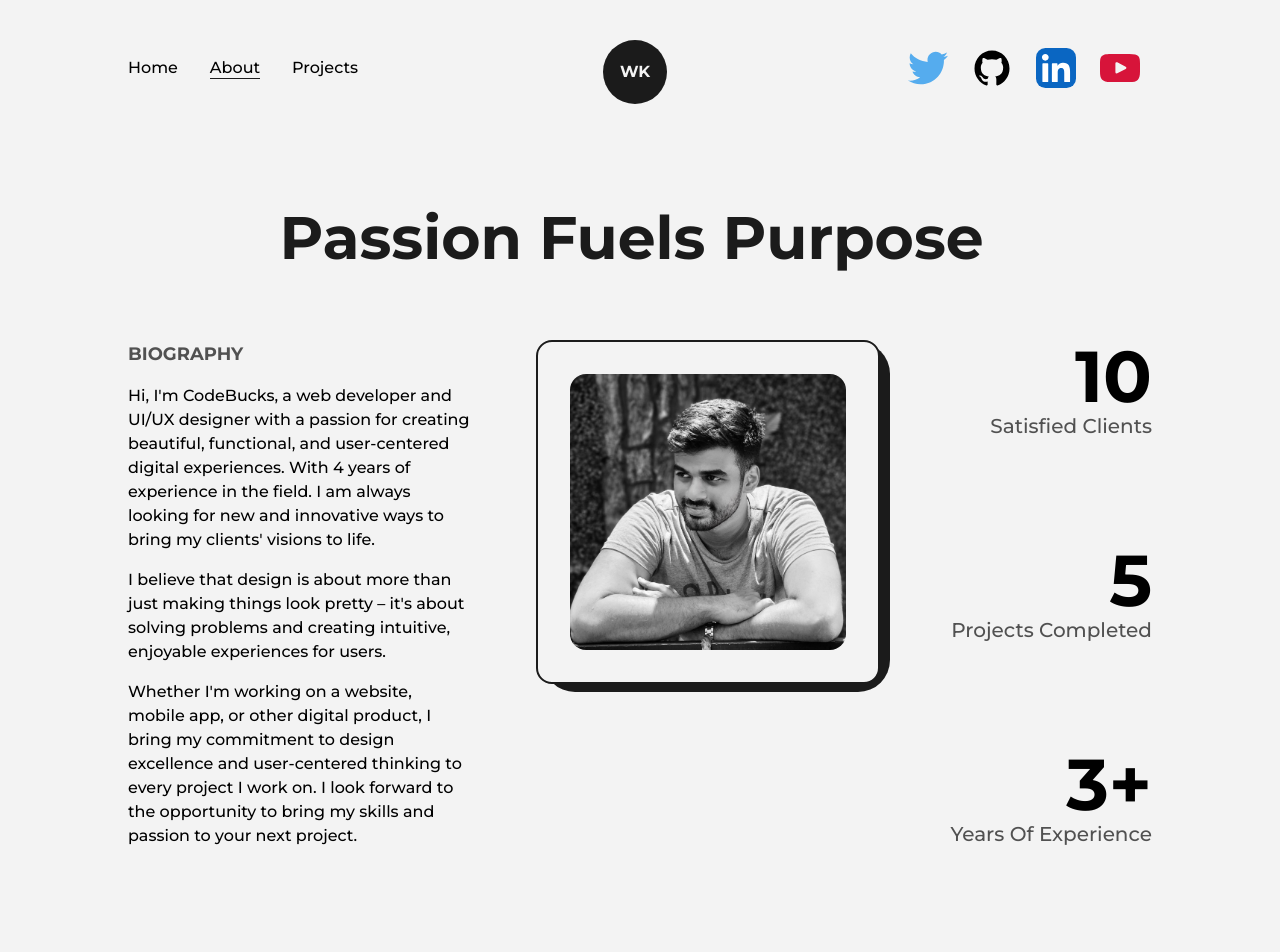
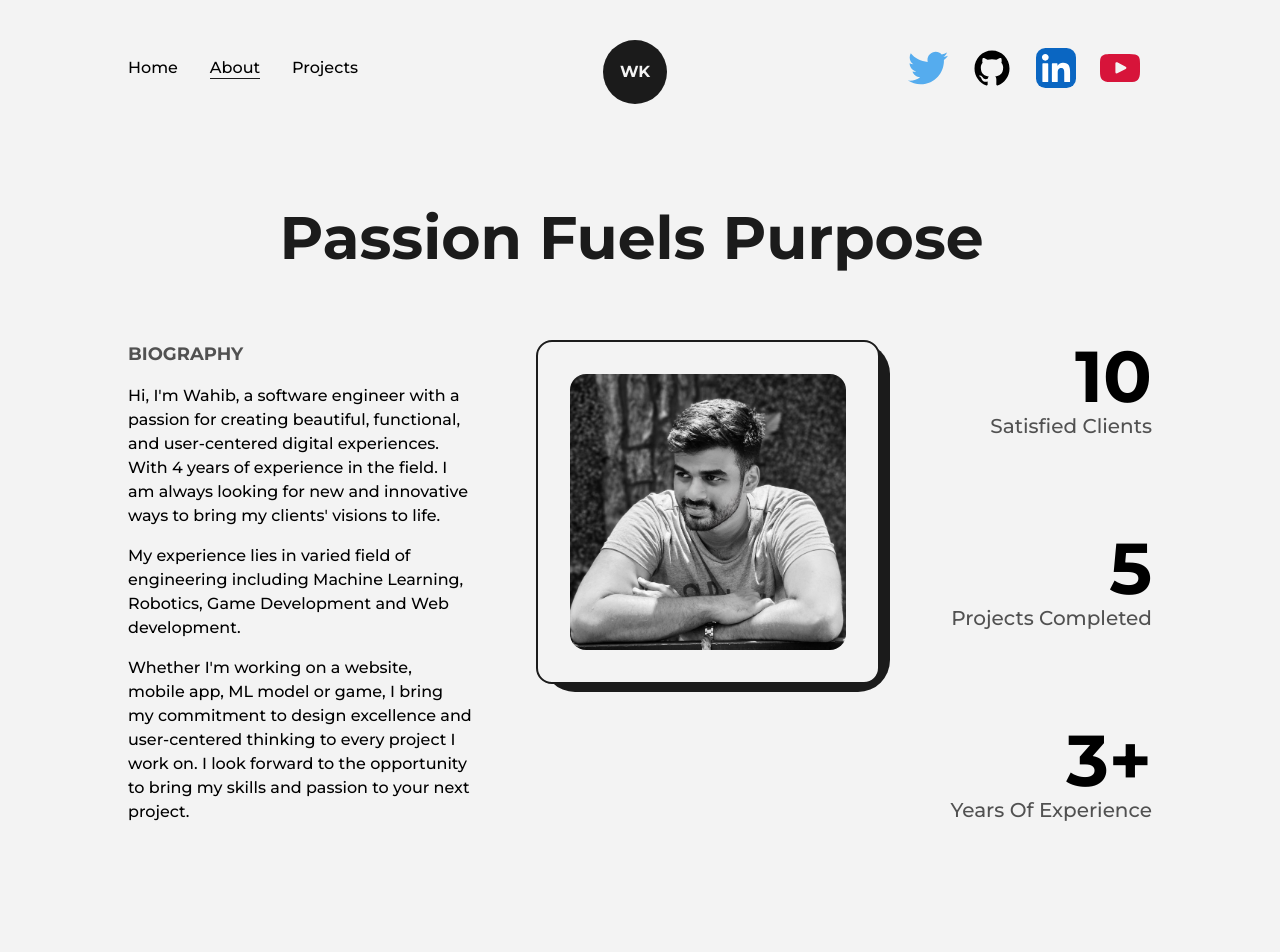
Before and after one commit to Kanchuking1/NextJSPortfolio, a Next.js app: page /about in a window 1280 px wide. Shown: the top 952 px of the page. Built offline with nearby package versions, Linux system fonts and the light colour scheme.

Commit message:
About Me Page Fixed

```diff
--- a/src/pages/about.js
+++ b/src/pages/about.js
@@ -55,17 +55,17 @@ const About= () => {
                             Biography
                         </h2>
                         <p className='font-medium'>
-                            Hi, I'm CodeBucks, a web developer and UI/UX designer with a passion for creating beautiful, functional,
+                            Hi, I'm Wahib, a software engineer with a passion for creating beautiful, functional,
                             and user-centered digital experiences. With 4 years of experience in the field. I am always looking for
                             new and innovative ways to bring my clients' visions to life.
                         </p>
                         <p className='my-4 font-medium'>
-                            I believe that design is about more than just making things look pretty – it's about solving problems and
-                            creating intuitive, enjoyable experiences for users.
+                            My experience lies in varied field of engineering including Machine Learning, Robotics,
+                             Game Development and Web development.
                         </p>
                         <p className='font-medium'>
-                            Whether I'm working on a website, mobile app, or
-                            other digital product, I bring my commitment to design excellence and user-centered thinking to
+                            Whether I'm working on a website, mobile app, ML model or
+                            game, I bring my commitment to design excellence and user-centered thinking to
                             every project I work on. I look forward to the opportunity to bring my skills and passion to your next project.
                         </p>
                     </div>
```
